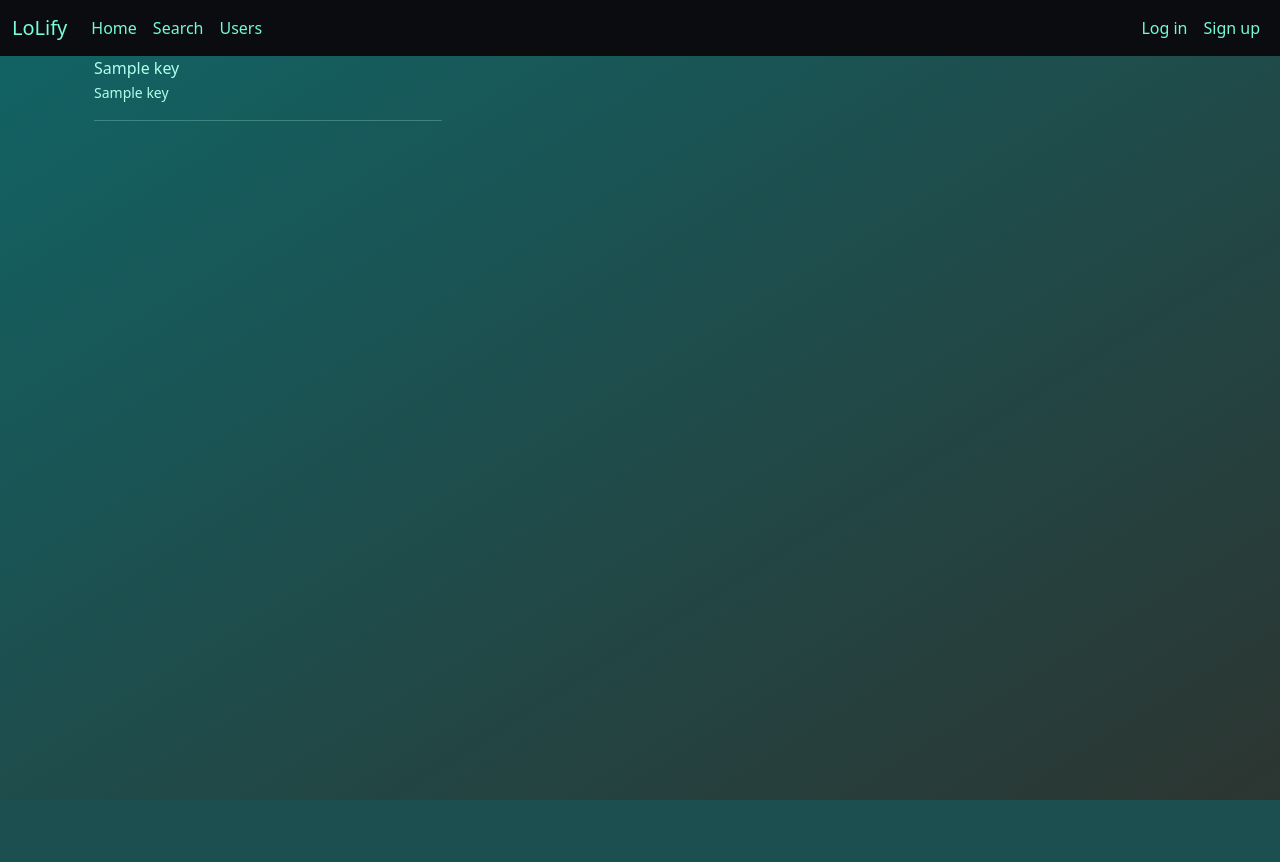
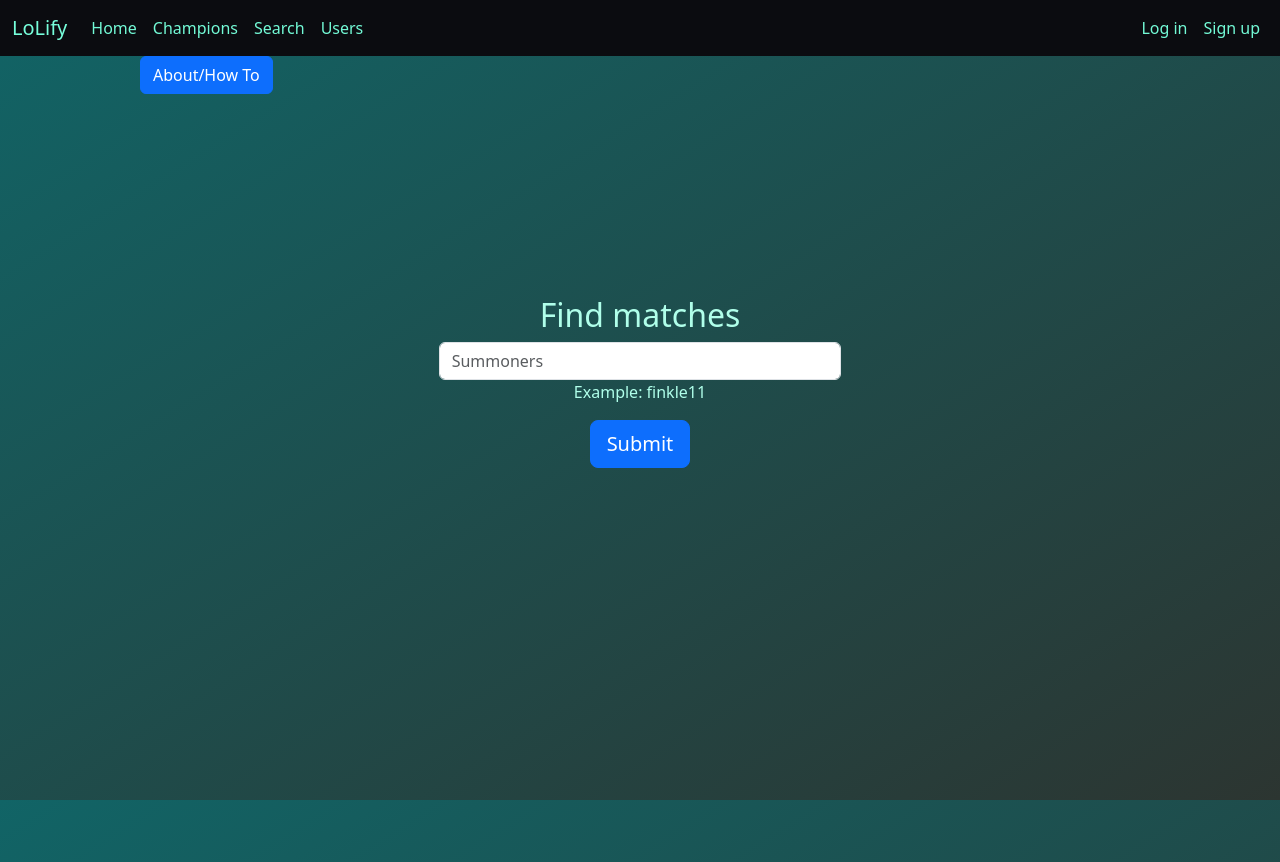
Before and after one commit to dfinkle1/LoLify, a Flask app: template templates/index.html in a window 1280 px wide. Before the commit the page ends 800 px from the top, so only its background shows below. Run offline with Flask 2, Linux system fonts and the light colour scheme; tables that the repository leaves empty hold one stand-in row (values such as "Sample post"); the template is opened without the code that fills it: values that come from a table or form of the project are taken from there, most other values are stand-ins (such as "Sample title", 1, 10 or a date in 2020).

Commit message:
adjustment to css/ adjust functionality

```diff
--- a/app.py
+++ b/app.py
@@ -9,8 +9,14 @@ from riotwatcher import LolWatcher,ApiError
 from forms import SearchMatch, Register, Login, EditUser
 from models import db, connect_db,Puuid,User
 
+from SECRETAPI import LOLAPI
+
+
+os.environ['FLASK_ENV'] = 'development'
+
+
 LOL_API_KEY = os.environ.get('LOLAPI')
-lol_watcher = LolWatcher(LOL_API_KEY)
+lol_watcher = LolWatcher(LOLAPI)
 region = 'na1'
 
 CURR_USER_KEY = "curr_user"
@@ -36,11 +42,19 @@ toolbar = DebugToolbarExtension(app)
 
 connect_db(app)
 
-@app.route('/')
+@app.route('/',methods=['GET','POST'])
 def home():
-    # search = SearchMatch()
+    form=SearchMatch()
+    if form.validate_on_submit():
+        username = form.search.data.lower()
+        return redirect(f'/search/{username}')
+    return render_template('index.html',form=form)
+
+@app.route('/champions')
+def champions():
+    form=SearchMatch()
     championlist = lol_watcher.data_dragon.champions('13.5.1')
-    return render_template('index.html',champions=championlist)
+    return render_template('champions.html',champions=championlist)
 
 @app.route('/search',methods=['GET','POST'])
 def search():
--- a/static/style.css
+++ b/static/style.css
@@ -4,6 +4,25 @@ body {
   background-attachment: fixed;
 }
 
+.container {
+  max-width: 1024px;
+}
+
+.modal-content {
+  color: #000000;
+}
+
+.test {
+  display: block;
+  width: 1080px;
+  margin: 0 auto;
+}
+.search-contaienr {
+  position: relative;
+  width: 800px;
+  margin: 0 auto;
+  text-align: center;
+}
 /* user profile  */
 .profile-container {
   display: flex;
--- a/templates/base.html
+++ b/templates/base.html
@@ -8,15 +8,13 @@
       href="https://cdn.jsdelivr.net/npm/bootstrap@5.3.0-alpha1/dist/css/bootstrap.min.css"
       rel="stylesheet"
       integrity="sha384-GLhlTQ8iRABdZLl6O3oVMWSktQOp6b7In1Zl3/Jr59b6EGGoI1aFkw7cmDA6j6gD"
-      crossorigin="anonymous"
-    />
+      crossorigin="anonymous" />
     <link rel="stylesheet" href="/static/style.css" />
   </head>
   <body class="bgcolor">
     <nav
       class="navbar navbar-custom navbar-expand-lg"
-      style="background-color: #0b0c10"
-    >
+      style="background-color: #0b0c10">
       <div class="container-fluid">
         <a class="navbar-brand" href="/">LoLify</a>
         <button
@@ -26,13 +24,15 @@
           data-bs-target="#navbarNavAltMarkup"
           aria-controls="navbarNavAltMarkup"
           aria-expanded="false"
-          aria-label="Toggle navigation"
-        >
+          aria-label="Toggle navigation">
           <span class="navbar-toggler-icon"></span>
         </button>
         <div class="collapse navbar-collapse" id="navbarNavAltMarkup">
           <div class="navbar-nav">
             <a class="nav-link active" aria-current="page" href="/">Home</a>
+            <a class="nav-link active" aria-current="page" href="/champions"
+              >Champions</a
+            >
             <a class="nav-link active" href="/search">Search</a>
             <a class="nav-link active" href="/users">Users</a>
           </div>
@@ -79,7 +79,6 @@
     <script
       src="https://cdn.jsdelivr.net/npm/bootstrap@5.3.0-alpha1/dist/js/bootstrap.bundle.min.js"
       integrity="sha384-w76AqPfDkMBDXo30jS1Sgez6pr3x5MlQ1ZAGC+nuZB+EYdgRZgiwxhTBTkF7CXvN"
-      crossorigin="anonymous"
-    ></script>
+      crossorigin="anonymous"></script>
   </body>
 </html>
--- a/templates/index.html
+++ b/templates/index.html
@@ -1,14 +1,84 @@
-{% extends 'base.html' %}{% block title %}Home Page{%
-    endblock %}{% block content %}
-<div class="container">
-  <div class="row">
-    {%for key in champions['data']%}
-    <div class="col-4">
-      <p>{{key |replace('MonkeyKing','Wukong')}}<br><small>{{champions['data'][key]['title']}} </small><hr>
-    </div>
-      {%endfor%}
-    </p>
+{% extends 'base.html' %}{% block title %}Home Page{% endblock %}{% block
+content %}
+<!-- Button to trigger the modal -->
+<button
+  type="button"
+  class="btn btn-primary"
+  data-bs-toggle="modal"
+  data-bs-target="#exampleModal">
+  About/How To
+</button>
+
+<!-- Modal -->
+<div
+  class="modal fade"
+  id="exampleModal"
+  tabindex="-1"
+  aria-labelledby="exampleModalLabel"
+  aria-hidden="true">
+  <div class="modal-dialog">
+    <div class="modal-content">
+      <div class="modal-header">
+        <h5 class="modal-title" id="exampleModalLabel">About/How To</h5>
+        <button
+          type="button"
+          class="btn-close"
+          data-bs-dismiss="modal"
+          aria-label="Close"></button>
+      </div>
+      <div class="modal-body">
+        <!-- Your content goes here -->
+        <p>
+          This App is not intutive for those that have not played the game it is
+          designed for.
+        </p>
+        <ul>
+          <li>
+            I have provided a sample username, in all input scenarios it should
+            work
+          </li>
+          <li>
+            This app searches from the Riot Games API and displays a players
+            information
+          </li>
+          <li>
+            You can view the list of champions and their names. Pictures are
+            unavailable due to storage
+          </li>
+          <li>I have provided a test account</li>
+          <li>Username:test</li>
+          <li>Password:test123</li>
+        </ul>
+      </div>
+      <div class="modal-footer">
+        <button type="button" class="btn btn-secondary" data-bs-dismiss="modal">
+          Close
+        </button>
+      </div>
     </div>
   </div>
-  {% endblock %}
 </div>
+
+<div
+  class="row align-items-center justify-content-center mb-5"
+  style="height: 90vh">
+  <div class="col-md-7 col-lg-5 mb-5">
+    <h2 class="text-center">Find matches</h2>
+    <form class="mb-5" method="POST">
+      {{form.hidden_tag()}} {% for field in form if field.widget.input_type !=
+      'hidden' %}{% for error in field.errors %}
+      <span class="text-danger">{{ error }}</span> {% endfor %}
+      {{field(placeholder=field.label.text,class_="form-control")}} {% endfor %}
+      <div class="row justify-content-center mt-0">
+        <div class="col-md-10 col-lg-8">
+          <p class="text-center">Example: finkle11</p>
+        </div>
+      </div>
+      <div class="text-center">
+        <button class="btn btn-primary btn-lg mb-5">Submit</button>
+      </div>
+    </form>
+  </div>
+</div>
+
+{% endblock %}
--- a/templates/match.html
+++ b/templates/match.html
@@ -8,8 +8,7 @@
   <h3 class="d-flex justify-content-center">Match</h3>
   <div class="col-12 d-flex justify-content-center">
     <table
-      class="table table-striped table-borderless{% if player.win == True %} blueteam {% else %} redteam{% endif %} text-center"
-    >
+      class="table table-striped table-borderless{% if player.win == True %} blueteam {% else %} redteam{% endif %} text-center">
       <thead>
         <tr>
           <th>Summoner</th>
@@ -44,8 +43,7 @@
   user.puuid %} {% set player = puuid %}
   <div class="col-12 d-flex justify-content-center">
     <table
-      class="table table-striped table-borderless {% if player.win != True %} blueteam{% else %} redteam{% endif %} text-center"
-    >
+      class="table table-striped table-borderless {% if player.win != True %} blueteam{% else %} redteam{% endif %} text-center">
       <tbody>
         <tr>
           <th>Summoner</th>
```
Also changed, not shown: templates/champions.html (added, +16 -0 lines), templates/login.html (+8 -1 lines), templates/search.html (+7 -2 lines).
